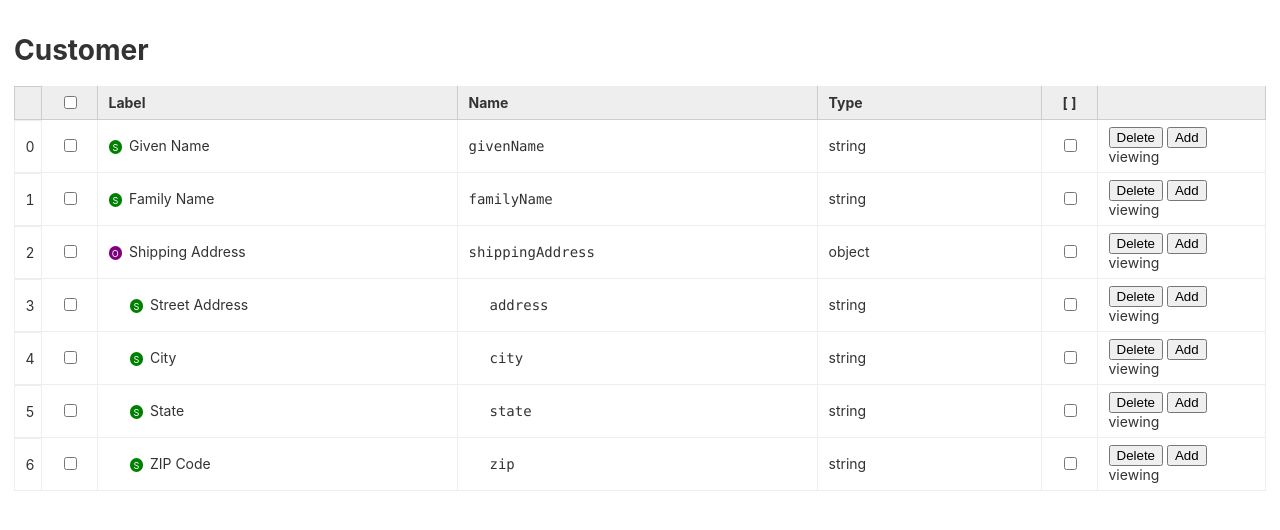
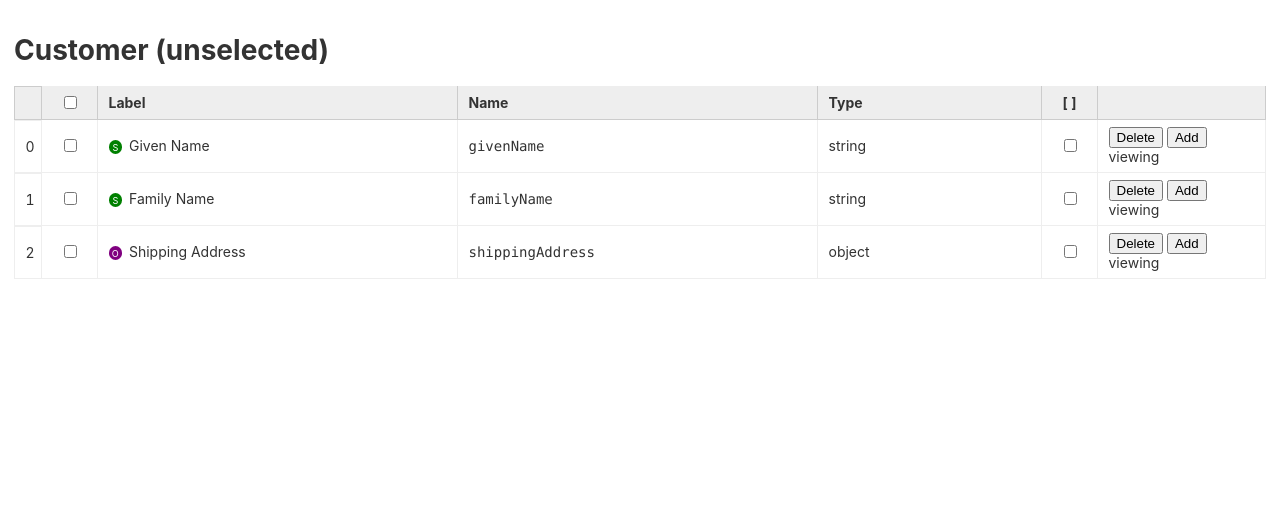
Before and after one commit to jmakeig/machine-store, a Svelte app: page / in a window 1280 px wide. Shown: the top 530 px of the page. Built offline with nearby package versions, Linux system fonts and the light colour scheme.

Commit message:
Wires up top-level properties

```diff
--- a/src/EntityEditor.svelte
+++ b/src/EntityEditor.svelte
@@ -2,6 +2,8 @@
 	import { useMachine } from './store.js';
 	import { machine } from './EntityMachine.js';
 	import PropertyEditor from './PropertyEditor.svelte';
+
+	import { readable } from 'svelte/store';
 
 	export let definition;
 
@@ -27,6 +29,9 @@
 	const { status, entity, dispatch } = useMachine(machine, {
 		entity: definition
 	});
+
+	// const entity = readable(definition);
+	// const status = readable(true);
 </script>
 
 <style>
@@ -49,7 +54,9 @@
 <svelte:head>
 	<link rel="stylesheet" href="/table.css" />
 </svelte:head>
-<h1>{$entity.label}</h1>
+<h1>{$entity.label} ({$status.toStrings().join('.')})</h1>
+
+{#if $status}
 	<table>
 		<thead>
 			<tr>
@@ -66,9 +73,10 @@
 		</thead>
 		<tbody>
 			{#each Array.from(flatten($entity.properties)) as { property, ancestors }, index}
-			<PropertyEditor value={property} level={ancestors.length} {index} />
+				<PropertyEditor ref={property} level={ancestors.length} {index} />
 			{:else}
 				<p>Nope!</p>
 			{/each}
 		</tbody>
 	</table>
+{/if}
--- a/src/EntityMachine.js
+++ b/src/EntityMachine.js
@@ -1,21 +1,32 @@
 import { Machine, assign, spawn } from 'xstate';
-import { clone } from './util.js';
 import { machine as propertyMachine } from './PropertyMachine.js';
 
-export const machine = Machine({
-	id: 'entity',
+/*
+console.log(
+	propertyMachine('property').withContext({ property: { name: 'asdf' } })
+);
+*/
+
+export const machine = key =>
+	Machine({
+		id: key,
 		strict: true,
-	context: { entity: null },
+		context: { [key]: { properties: [] } }, //
 		initial: 'initializing',
 		states: {
 			initializing: {
-			entity: assign({
-				refs: ({ entity }) => {
-					return entity.properties.map(property =>
-						spawn(propertyMachine().withContext({ property }))
-					);
-				}
+				entry: assign({
+					[key]: (c, e) => ({
+						...console.log(c),
+						...c[key],
+						properties: c[key].properties.map(property =>
+							spawn(propertyMachine('property').withContext({ property }))
+						)
+					})
 				}),
+				// entry: assign({
+				// 	[key]: (c, e) => ({ ...console.log(c), ...c[key] })
+				// }),
 				on: {
 					'': { target: 'unselected' }
 				}
--- a/src/PropertyEditor.svelte
+++ b/src/PropertyEditor.svelte
@@ -1,24 +1,22 @@
 <script>
 	import { tick } from 'svelte';
-	import { useMachine } from './store.js';
+	import { useService } from './store.js';
 	import { machine } from './PropertyMachine.js';
 	import camelcase from 'camelcase';
 
-	export let value;
+	export let ref;
 	export let level;
 	export let index;
 
+	console.dir(ref);
+
 	let labelEl;
 
-	const { status, property, dispatch } = useMachine(
-		machine,
-		{ property: value },
-		{
-			actions: {
-				focusInput: () => tick().then(() => labelEl.select())
-			}
+	const { status, property, dispatch } = useService(ref, {
+		actions: {
+			focusInput: () => tick().then(() => labelEl.select())
 		}
-	);
+	});
 
 	function inputDefaults(element) {
 		element.autocomplete = 'off';
--- a/src/store.js
+++ b/src/store.js
@@ -2,6 +2,28 @@ import { readable, derived } from 'svelte/store';
 import { interpret } from 'xstate';
 
 const defaultEventCreator = () => ({ type: 'change' });
+
+export function useService(service) {
+	const status = readable(service.initialState, set => {
+		service.onTransition(state => {
+			if (false !== state.changed) {
+				set(state);
+			}
+		});
+		service.start();
+		return () => service.stop();
+	});
+	const key = 'property'; // FIXME
+	const context = derived(status, $status => $status.context[key]);
+	return {
+		dispatch: service.send,
+		status,
+		[key]: {
+			subscribe: context.subscribe,
+			set: value => service.send({ ...eventCreator(), [key]: value })
+		}
+	};
+}
 
 export function useMachine(
 	machine,
@@ -20,7 +42,6 @@ export function useMachine(
 	if ('function' === typeof machine) {
 		machine = machine(key);
 	}
-
 	const service = interpret(
 		machine
 			.withConfig(additionalConfig)
```
Lines whose indentation alone changed are shown as unchanged.
